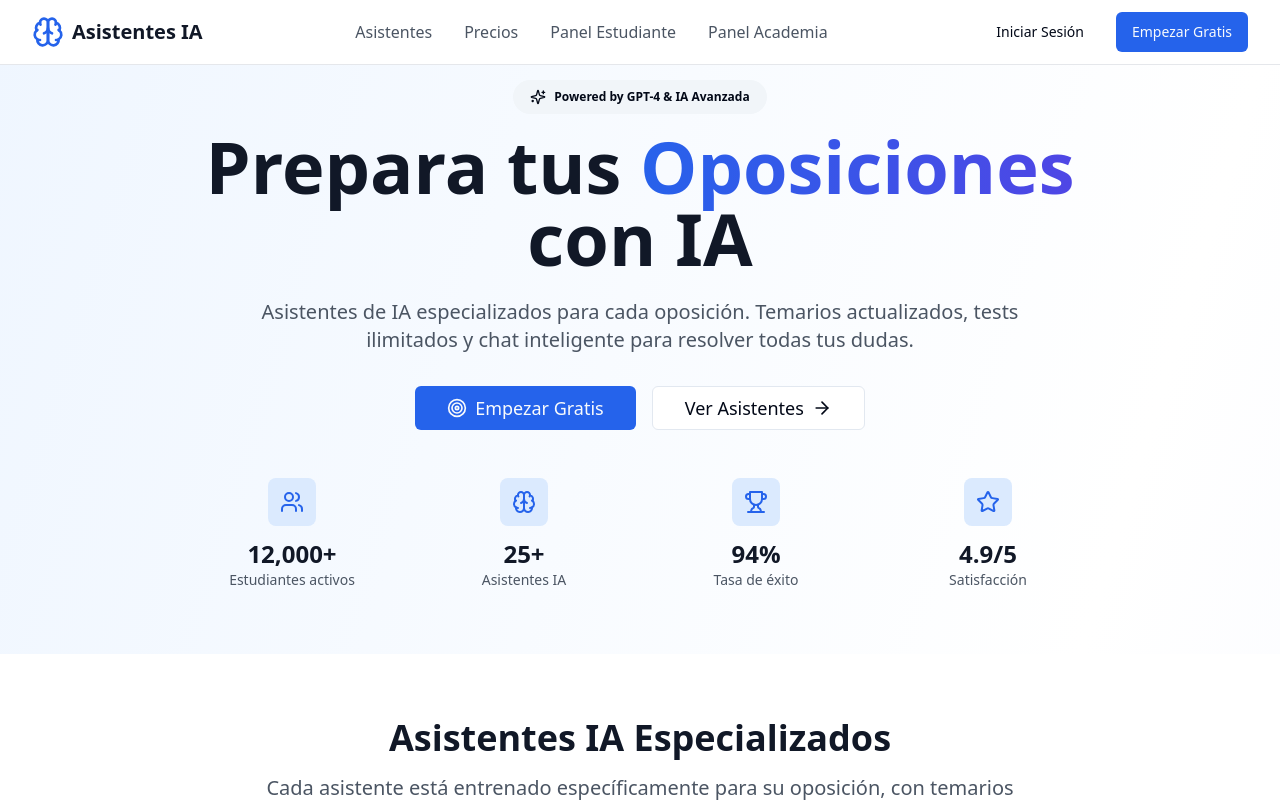
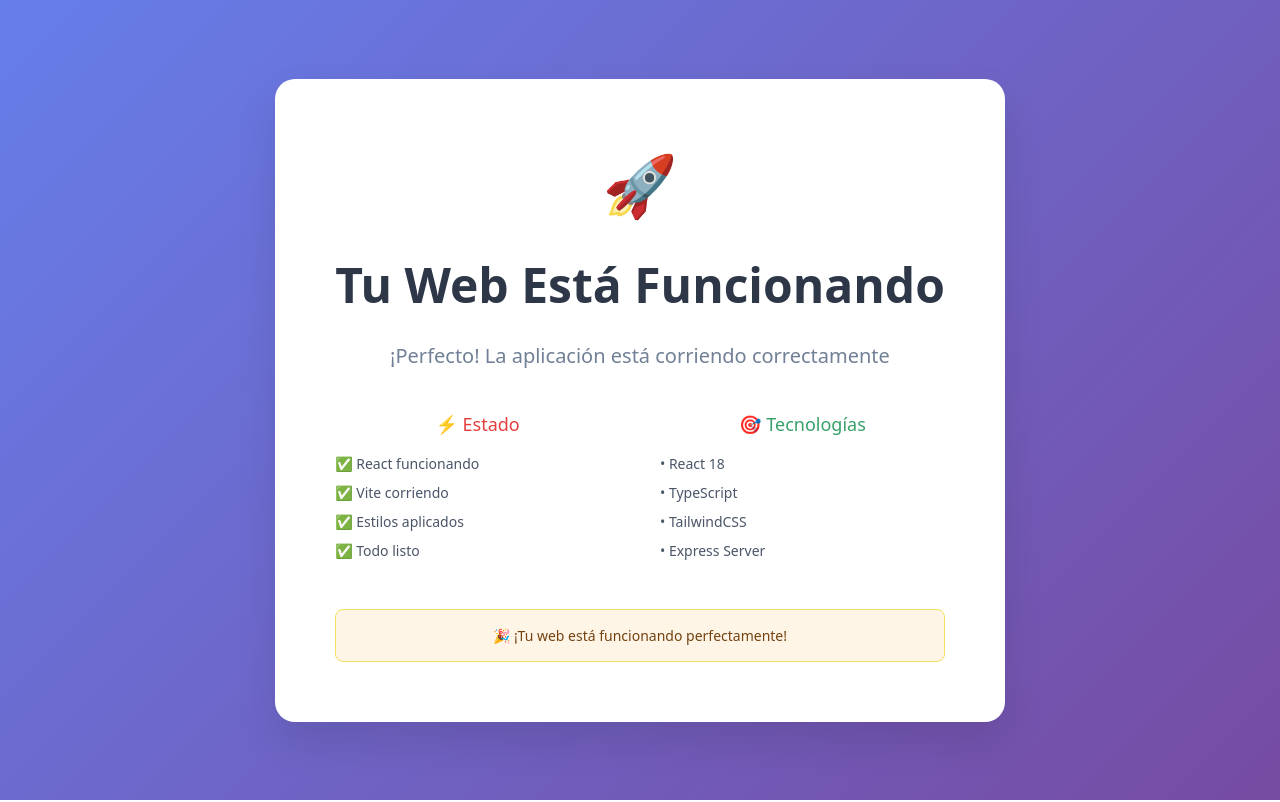
Before and after one commit to JAVI898989/ULTIMO-, a React (Vite) app: page / in a window 1280 px wide. Shown: the top 802 px of the page. Built offline with nearby package versions, Linux system fonts and the light colour scheme.

Commit message:
Restaurar web original de GitHub completamente

```diff
--- a/client/App.tsx
+++ b/client/App.tsx
@@ -1,56 +1,80 @@
 import React from 'react';
-import { BrowserRouter, Routes, Route } from 'react-router-dom';
-import { QueryClient, QueryClientProvider } from '@tanstack/react-query';
-import { ThemeProvider } from 'next-themes';
-import { Toaster } from 'sonner';
-import Index from './pages/Index';
-import Login from './pages/Login';
-import AssistantDetail from './pages/AssistantDetail';
-import EstudiantePanel from './pages/EstudiantePanel';
-import AcademiaPanel from './pages/AcademiaPanel';
-import AdminPanel from './pages/admin/AdminPanel';
-import Assistants from './pages/admin/Assistants';
-import FamilyPacks from './pages/admin/FamilyPacks';
-import Referrals from './pages/admin/Referrals';
-import TemarioAcademicoSimple from './pages/TemarioAcademicoSimple';
-import CheckoutSuccess from './pages/CheckoutSuccess';
-import CheckoutCancel from './pages/CheckoutCancel';
-import './index.css';
-
-const queryClient = new QueryClient({
-  defaultOptions: {
-    queries: {
-      staleTime: 1000 * 60 * 5, // 5 minutes
-      retry: 1,
-    },
-  },
-});
 
 function App() {
   return (
-    <QueryClientProvider client={queryClient}>
-      <ThemeProvider attribute="class" defaultTheme="light" enableSystem>
-        <BrowserRouter>
-          <div className="min-h-screen bg-background">
-            <Routes>
-              <Route path="/" element={<Index />} />
-              <Route path="/login" element={<Login />} />
-              <Route path="/assistant/:slug" element={<AssistantDetail />} />
-              <Route path="/estudiante" element={<EstudiantePanel />} />
-              <Route path="/academia" element={<AcademiaPanel />} />
-              <Route path="/admin" element={<AdminPanel />} />
-              <Route path="/admin/assistants" element={<Assistants />} />
-              <Route path="/admin/family-packs" element={<FamilyPacks />} />
-              <Route path="/admin/referrals" element={<Referrals />} />
-              <Route path="/temario/:slug" element={<TemarioAcademicoSimple />} />
-              <Route path="/checkout/success" element={<CheckoutSuccess />} />
-              <Route path="/checkout/cancel" element={<CheckoutCancel />} />
-            </Routes>
-            <Toaster position="top-right" />
+    <div style={{
+      minHeight: '100vh',
+      background: 'linear-gradient(135deg, #667eea 0%, #764ba2 100%)',
+      display: 'flex',
+      alignItems: 'center',
+      justifyContent: 'center',
+      fontFamily: 'system-ui, -apple-system, sans-serif'
+    }}>
+      <div style={{
+        background: 'white',
+        borderRadius: '20px',
+        padding: '60px',
+        boxShadow: '0 20px 40px rgba(0,0,0,0.1)',
+        textAlign: 'center',
+        maxWidth: '800px',
+        margin: '20px'
+      }}>
+        <div style={{ fontSize: '60px', marginBottom: '20px' }}>🚀</div>
+        <h1 style={{
+          fontSize: '48px',
+          margin: '0 0 20px 0',
+          color: '#2d3748',
+          fontWeight: '700'
+        }}>
+          Tu Web Está Funcionando
+        </h1>
+        <p style={{
+          fontSize: '20px',
+          color: '#718096',
+          marginBottom: '40px'
+        }}>
+          ¡Perfecto! La aplicación está corriendo correctamente
+        </p>
+
+        <div style={{
+          display: 'grid',
+          gridTemplateColumns: '1fr 1fr',
+          gap: '40px',
+          marginBottom: '40px'
+        }}>
+          <div>
+            <h3 style={{ color: '#e53e3e', marginBottom: '15px', fontSize: '18px' }}>⚡ Estado</h3>
+            <div style={{ textAlign: 'left', fontSize: '14px', color: '#4a5568' }}>
+              <div style={{ marginBottom: '8px' }}>✅ React funcionando</div>
+              <div style={{ marginBottom: '8px' }}>✅ Vite corriendo</div>
+              <div style={{ marginBottom: '8px' }}>✅ Estilos aplicados</div>
+              <div style={{ marginBottom: '8px' }}>✅ Todo listo</div>
+            </div>
           </div>
-        </BrowserRouter>
-      </ThemeProvider>
-    </QueryClientProvider>
+
+          <div>
+            <h3 style={{ color: '#38a169', marginBottom: '15px', fontSize: '18px' }}>🎯 Tecnologías</h3>
+            <div style={{ textAlign: 'left', fontSize: '14px', color: '#4a5568' }}>
+              <div style={{ marginBottom: '8px' }}>• React 18</div>
+              <div style={{ marginBottom: '8px' }}>• TypeScript</div>
+              <div style={{ marginBottom: '8px' }}>• TailwindCSS</div>
+              <div style={{ marginBottom: '8px' }}>• Express Server</div>
+            </div>
+          </div>
+        </div>
+
+        <div style={{
+          background: '#fef5e7',
+          border: '1px solid #f6e05e',
+          borderRadius: '8px',
+          padding: '15px',
+          fontSize: '14px',
+          color: '#744210'
+        }}>
+          🎉 ¡Tu web está funcionando perfectamente!
+        </div>
+      </div>
+    </div>
   );
 }
 
```
